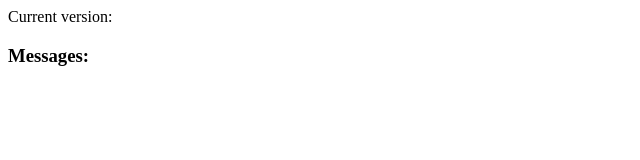
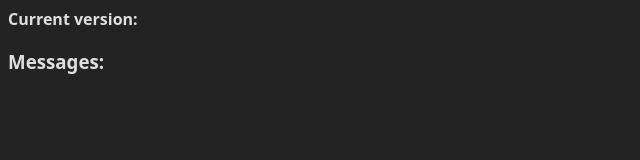
Before and after one commit to MakAndJo/electron-updater-example, an Electron app: page version.html in a window 1280 px wide. Shown: the whole page, without its empty margins (0-640 px from the left). Drawn offline with Linux system fonts and the light colour scheme; no server answers.

Commit message:
Version 0.8.5

```diff
--- a/package.json
+++ b/package.json
@@ -1,6 +1,6 @@
 {
   "name": "electron-updater-example",
-  "version": "0.8.4",
+  "version": "0.8.5",
   "main": "main.js",
   "description": "electron-updater example project",
   "author": "MakAndJo",
--- a/version.html
+++ b/version.html
@@ -4,6 +4,12 @@
 <head>
   <title>Electron Updater Example</title>
   <style>
+    body {
+      background-color: #232323;
+      color: #dfdfdf;
+      font-weight: 600;
+      font-family: system-ui;
+    }
     #messages {
       display: flex;
       flex-direction: column;
@@ -28,7 +34,7 @@
     ipcRenderer.on('message', function (event, text) {
       var container = document.getElementById('messages');
       var message = document.createElement('span');
-      message.innerHTML = text;
+      message.innerHTML = `\xa0->\xa0${text}\n`;
       container.appendChild(message);
     })
   </script>
```
